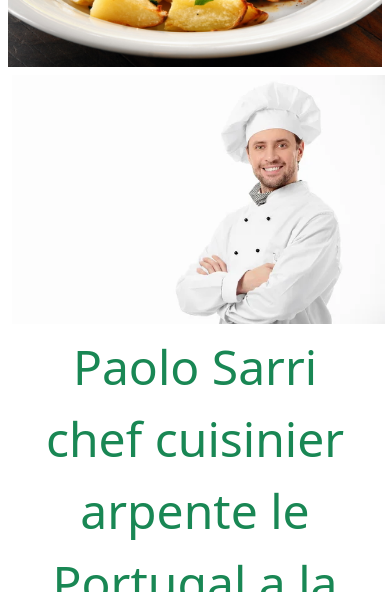
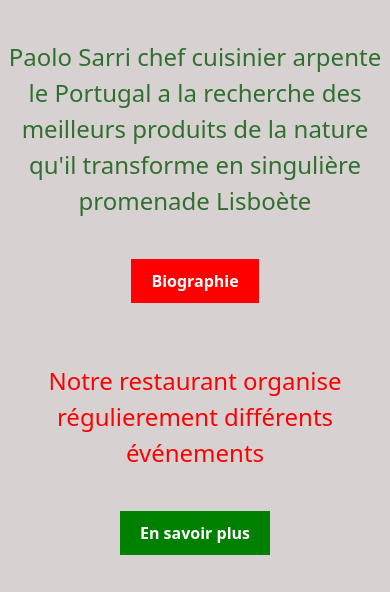
Before and after one commit to Emmanuel60000/projet-restaurant, a PHP site: page / in a window 390 px wide. Shown: the part 1822-2414 px from the top of the page. Run offline with PHP 8.4, Linux system fonts and the light colour scheme; some libraries are stand-ins or nearby versions; some web fonts are replaced.

Commit message:
31/03/2023

```diff
--- a/index.php
+++ b/index.php
@@ -18,13 +18,16 @@ include("models/clients.php");
     <link href="https://cdn.jsdelivr.net/npm/bootstrap@5.1.3/dist/css/bootstrap.min.css" rel="stylesheet" integrity="sha384-1BmE4kWBq78iYhFldvKuhfTAU6auU8tT94WrHftjDbrCEXSU1oBoqyl2QvZ6jIW3" crossorigin="anonymous">
     <link rel="stylesheet" type="text/css" href="https://cdn.jsdelivr.net/jquery.slick/1.8.1/slick.css">
     <link rel="stylesheet" type="text/css" href="https://cdn.jsdelivr.net/jquery.slick/1.8.1/slick-theme.css">
-    <link rel="stylesheet" media="screen" href="https://fontlibrary.org//face/love-me-chain-v2-monospaced" type="text/css"/>    <link rel="stylesheet" href="views/assets/css/style.css">
+    <link rel="stylesheet" media="screen" href="https://fontlibrary.org//face/love-me-chain-v2-monospaced" type="text/css" />
+    <link rel="stylesheet" href="views/assets/css/style.css">
+    <script src="https://cdnjs.cloudflare.com/ajax/libs/gsap/3.7.1/gsap.min.js"></script>
+
     <title>projet restaurant</title>
 </head>
 <header>
     <nav class="nav">
         <div class="main-navlinks">
-            <button class="button" type="button">
+            <button id="menu-btn" class="button" type="button">
                 <span></span>
                 <span></span>
                 <span></span>
@@ -40,7 +43,7 @@ include("models/clients.php");
             <a href="#horaire">Horaires</a>
         </div>
         <div>
-        <a href="index.php?Acceuil"><img class="image" src="views/assets/img/aldenaire2.jpg" alt="logo"></a>
+            <a href="index.php?Acceuil"><img class="image" src="views/assets/img/aldenaire2.jpg" alt="logo"></a>
         </div>
         <div>
             <a class="reservation" href="index.php?reservation">RESERVATION</a>
@@ -73,7 +76,7 @@ if (isset($_GET["Acceuil"])) {
     include_once("views/menu_desserts.php");
 } elseif (isset($_GET["menu_vins"])) {
     include_once("views/menu_vins.php");
-}else{
+} else {
     include_once("views/Acceuil.php");
 }
 ?>
@@ -83,7 +86,7 @@ if (isset($_GET["Acceuil"])) {
 <footer>
     <div class="container-fluid">
         <div class="row">
-            <div class="col-md-4 " ><br>
+            <div class="col-md-4 "><br>
                 <h3 class="adresse">Localisation</h3><br>
                 <p class="adresse">7 rue Jean Racine</p>
                 <p class="adresse">Beauvais</p>
@@ -133,11 +136,12 @@ if (isset($_GET["Acceuil"])) {
 
 </footer>
 <button id="bouton-haut" title="Remonter en haut">
-  <span class="fleche"></span>
+    <span class="fleche"></span>
 </button>
 </body>
 <script src="views/assets/js/test.js"></script>
 <script src="//cdnjs.cloudflare.com/ajax/libs/jquery/2.1.3/jquery.min.js"></script>
 <script src="https://cdn.jsdelivr.net/npm/bootstrap@5.1.3/dist/js/bootstrap.bundle.min.js" integrity="sha384-ka7Sk0Gln4gmtz2MlQnikT1wXgYsOg+OMhuP+IlRH9sENBO0LRn5q+8nbTov4+1p" crossorigin="anonymous"></script>
+<script src="https://polyfill.io/v2/polyfill.min.js?features=IntersectionObserver"></script>
 
 </html>
--- a/views/Acceuil.php
+++ b/views/Acceuil.php
@@ -1,73 +1,76 @@
-<main>
+<body class="body_acceuil">
+
+
+
+
+
+
+    <main class="main_acceuil">
         <div class="main">
             <img class="image2" src="https://images.unsplash.com/photo-1576156740287-3eed61ad5b97?ixlib=rb-4.0.3&ixid=MnwxMjA3fDB8MHxwaG90by1wYWdlfHx8fGVufDB8fHx8&auto=format&fit=crop&w=1470&q=80" alt="photo barrio alto">
-        <h1 class="h1">Le BARRIO ALTO</h1>
-        <h2 class="h2">Réstaurant Portugais</h2>
+            <h1 class="h1" id="title1">Le BARRIO ALTO</h1>
+            <h2 class="h2" id="title2">Réstaurant Portugais</h2>
 
         </div>
         </section>
+
+
         <section>
-        <div class="container-fluid ">
-            <div class="row">
-                <div class="col-md-6 text-danger text-center ">
-
-                    <p class="p1">
+            <div class="section_article">
+                <div class="article_accueil ">
+                    <p class="p1 progressive-text">
                         Le réstaurant vous invite a un voyage au Portugal.Venez dégustez entre amies nos
                         spécialités
                         comme la
                         Francesinha ou le cozido a Portuguesa. <br>Toute l'equipe vous attend pour un agréable
                         moment
                     </p>
-
-
-                    <button class="menu">Menu</button>
-                    <button class="galerie">Galerie</button>
+                    <a href="index.php?menu_presentation"> <button class="menu">Menu</button></a>
+                    <a href="index.php?gallerie"> <button class="galerie">Galerie</button></a>
 
                 </div>
 
-                <div class="col-md-6 p-2">
-                    <img class="img1" src="views/assets/img/francesinha.jpg" alt="Francesinha">
+                <div class="article_accueil ">
+                    <img class="m-0  img1" id="mon-image" src="https://images.unsplash.com/photo-1518779578993-ec3579fee39f?ixlib=rb-4.0.3&ixid=MnwxMjA3fDB8MHxwaG90by1wYWdlfHx8fGVufDB8fHx8&auto=format&fit=crop&w=1470&q=80" alt="Francesinha">
 
                 </div>
+            </div>
+
+
+        </section>
+        <section>
+
+            <div class="section_article">
+                <div class="article_accueil ">
+                    <img class="m-0 img2" id="mon-image" src="https://images.unsplash.com/photo-1581349485608-9469926a8e5e?ixlib=rb-4.0.3&ixid=MnwxMjA3fDB8MHxwaG90by1wYWdlfHx8fGVufDB8fHx8&auto=format&fit=crop&w=1528&q=80" alt="cuisinier">
+                </div>
+                <div class="article_accueil ">
+                    <p class="p2 progressive-text">
+                        Paolo Sarri chef cuisinier arpente le Portugal a la recherche des meilleurs produits de la
+                        nature qu'il
+                        transforme en singulière promenade Lisboète
+                    </p>
+                    <a href="index.php?biographie"><button class="biographie">Biographie</button></a>
                 </div>
             </div>
 
         </section>
-    <section>
-        <div class="container-fluid">
-            <div class="row">
-                <div class="col-md-6 ">
-                    <img class="img2" src="views/assets/img/cuisinier.jpg" alt="cuisinier">
-                </div>
-                <div class="col-md-6 text-success text-center">
-                    <p class="p2">
-                        Paolo Sarri chef cuisinier arpente le Portugal a la recherche des meilleurs produits de la
-                        nature qu'il
-                        transforme en singulière promenade Lisboète
-                    </p>
-                    <button class="biographie">Biographie</button>
-                </div>
-            </div>
-        </div>
         </section>
-    <section class="section1">
-        <div class="container-fluid ">
-            <div class="row">
-                <div class="col-md-6 text-center text-danger  ">
-                    <h1 class="evenement">Evénements</h1>
-                    <p class="p1">
+        <div class="section_article">
+            <div class="article_accueil   ">
+                <p class="p1 progressive-text">
                     Notre restaurant organise régulierement
                     différents événements
                 </p>
-                    <button class="ensavoirplus">En savoir plus</button>
+                <a href="index.php?evenements"><button class="ensavoirplus">En savoir plus</button></a>
             </div>
 
-                <div class="col-md-6">
-                    <img class="img3" src="views/assets/img/menu-mariage-repas-de-mariage.jpg" alt="marriage">
+            <div class="article_accueil">
+                <img class=" m-0 img3" id="mon-image" src="https://images.unsplash.com/photo-1595311229337-9b538bd7fdb4?ixlib=rb-4.0.3&ixid=MnwxMjA3fDB8MHxwaG90by1wYWdlfHx8fGVufDB8fHx8&auto=format&fit=crop&w=1374&q=80" alt="marriage">
 
             </div>
         </div>
-        </div>
+
 
         </section>
 
--- a/views/assets/css/style.css
+++ b/views/assets/css/style.css
@@ -1,11 +1,19 @@
 /* Réinitialise les marges et les paddings pour tous les éléments */
-* {
+* ::after ::before {
     margin: 0;
     padding: 0;
     box-sizing: border-box;
 }
 
-/* STYLE POUR LA PAGE D'ACCEUIL */
+
+
+/* STYLE POUR LA NAVBAR */
+
+.main_acceuil {
+    background-color: #d8d1d1;
+}
+
+
 
 /* Style pour la barre de navigation */
 .nav {
@@ -38,9 +46,10 @@
     display: block;
     width: 100%;
     height: 2px;
-    background: aliceblue;
+    background: rgb(196, 12, 12);
     position: absolute;
-}
+}*
+
 
 /* Style pour la première barre horizontale du bouton de menu */
 .button span:nth-child(1) {
@@ -54,7 +63,7 @@
 
 /* Style pour les barres horizontales du bouton de menu lorsque le menu est ouvert */
 .button.open span:nth-child(1) {
-    transform: translate(0) rotate(45deg)
+    transform: translate(0) rotate(45deg);
 }
 
 /* Style pour la deuxième barre horizontale du bouton de menu lorsque le menu est ouvert */
@@ -66,7 +75,7 @@
 
 /* Style pour la troisième barre horizontale du bouton de menu lorsque le menu est ouvert */
 .button.open span:nth-child(3) {
-    transform: translate(0) rotate(-45deg)
+    transform: translate(0) rotate(-45deg);
 }
 
 /* Style pour les boutons de la barre de navigation */
@@ -172,6 +181,7 @@
 .image2 {
     height: 40em;
     width: 100%;
+
 }
 
 /* style pour le titre h1 le barrio alto */
@@ -186,12 +196,13 @@
     text-align: center;
     width: 100%;
     font-size: 6em;
-    font-family: 'LoveMeChainV2MonoLight',sans-serif;
+    font-family: 'LoveMeChainV2MonoLight', sans-serif;
     font-weight: normal;
     font-style: normal;
     text-shadow: 3px 3px;
     color: #b30000;
 }
+
 .h2 {
     position: absolute;
     top: 80%;
@@ -201,75 +212,104 @@
     text-align: center;
     width: 100%;
     font-size: 3em;
-    font-family: 'LoveMeChainV2MonoLight',sans-serif;
+    font-family: 'LoveMeChainV2MonoLight', sans-serif;
     font-weight: normal;
     font-style: normal;
     text-shadow: 3px 3px;
     color: #b30000;
 }
 
+/* STYLE POUR LA PAGE D'ACCEUIL */
 
-
-/* style por l'image 1 */
-.img1 {
-    width: 100%;
-    height: 100%;
-}
-
-/* style pour le lien des menus */
-.menu {
-    margin-top: 15%;
-    background-color: goldenrod;
-    color: red;
-    border: none
-}
-
-/* style pour le lien des galerie photos */
-.galerie {
-
-    background-color: goldenrod;
-    color: red;
-    border: none;
-}
-
-/* style pour le paragraphe numero 1 */
-.p1 {
-    text-align: center;
-    font-size: 2.5em;
-    padding: 2%;
+.section_article {
+    display: flex;
+    flex-wrap: wrap;
+    justify-content: space-between;
 
   }
 
-/* style pour l'image numero 2 */
-.img2 {
-    width: 102%;
-    height: 100%;
+  .article_accueil {
+    flex-basis: calc(50% );
+    display: flex;
+    flex-direction: column;
+    justify-content: center;
+    align-items: center;
   }
 
-/* style pour le paragraphe numero 2 */
-.p2 {
+  .img1,
+  .img2,
+  .img3 {
+    width: 100%;
+    height:40rem;
+
+  }
+  .menu,
+  .galerie,
+  .ensavoirplus {
+    margin-top: auto;
+    margin-bottom: 1em;
+    background-color: green;
+    border: none;
+    color: white;
+    padding: 10px 20px;
     text-align: center;
-    font-size: 3em;
-    padding: 2%;
+    text-decoration: none;
+    display: inline-block;
+    font-size: 16px;
+    font-weight: bold;
+    margin-top: 30px;
+  }
+  .biographie{
+    margin-top: auto;
+    margin-bottom: 1em;
+    background-color: red;
+    border: none;
+    color: white;
+    padding: 10px 20px;
+    text-align: center;
+    text-decoration: none;
+    display: inline-block;
+    font-size: 16px;
+    font-weight: bold;
+    margin-top: 30px;
   }
 
-/* style pour le lien de la biographie */
-.biographie {
-    margin-top: 10%;
-    background-color: goldenrod;
-    color: green;
-    border: none;
+
+  .p1
+   {
+    margin: 20px 0;
+    text-align: center;
+    font-size: 2em;
+    color: red;
+  }
+  .p2{
+    margin: 20px 0;
+    text-align: center;
+    font-size: 2em;
+    color: #2f702f;
   }
 
-/* syle pour l'image numero 3 */
-.img3 {
-    width: 100%;
-    height: 99%;
+  .body_acceuil{
+      overflow-x: hidden;
+    /* cache la barre de défilement horizontale */
   }
 
 /* style pour les titres h3 */
-h3 {
+/* h3 {
     text-align: center;
+} */
+
+
+
+  .progressive-text {
+    opacity: 0;
+    transform: translateY(100px);
+    transition: opacity 2s, transform 1.5s;
+  }
+
+  .progressive-text.active {
+    opacity: 1;
+    transform: translateY(0);
   }
 
 
@@ -295,22 +335,11 @@ h3 {
     margin-top: 2em;
 }
 
-/* style pour le lien en savoir plus  */
-.ensavoirplus {
-    margin-top: 15%;
-    color: red;
-    border: none;
-    background-color: goldenrod;
-}
 
-/* style pour le lien evenement  */
-.evenement {
-    padding: 10%;
-}
 
 /* style pour le footer */
 footer {
-    background-color: #d1c2c2;
+    background-color: #7a7575;
     ;
 }
 
@@ -363,7 +392,8 @@ footer {
     width: 100%;
     height: 45vw;
 }
-.main_ml_h1{
+
+.main_ml_h1 {
     text-align: center;
     color: #2f702f;
     font-size: 3em;
@@ -1038,3 +1068,91 @@ input[type="submit"]:hover {
         width: 4em;
     }
 }
+
+/* media querie pour la page d'acceuil */
+
+
+@media (max-width: 768px) {
+
+    /* règles pour les écrans de taille inférieure à 768px */
+    .h1 {
+        top: 30%;
+        /* nouvelle position verticale pour h1 */
+        font-size: 4em;
+        /* réduction de la taille de police pour h1 */
+    }
+
+    .h2 {
+        top: 60%;
+        /* nouvelle position verticale pour h2 */
+        font-size: 3em;
+        /* réduction de la taille de police pour h2 */
+    }
+}
+
+/* media queries pour la galerie */
+
+@media only screen and (max-width: 768px) {
+
+    /* réduire la taille des images miniatures pour qu'elles s'adaptent aux petits écrans */
+    .thumbnails img {
+        width: 70px;
+        height: 70px;
+    }
+
+    /* ajuster la taille de l'image agrandie pour qu'elle s'adapte à la largeur de l'écran */
+    .preview img {
+        width: 100%;
+        height: auto;
+    }
+}
+
+@media only screen and (max-width: 480px) {
+
+    /* réduire la taille des images miniatures pour qu'elles s'adaptent aux petits écrans */
+    .thumbnails img {
+        width: 30px;
+        height: 30px;
+    }
+}
+
+
+
+
+
+
+/* media queries pour la page d'accueil */
+
+
+@media screen and (max-width: 768px) {
+
+    .section_article {
+      flex-direction: column;
+    }
+
+    .article_accueil {
+      flex-basis: 100%;
+      text-align: center;
+      margin-bottom: 20px;
+    }
+
+    .img1,
+    .img2,
+    .img3 {
+      height: auto;
+    }
+
+    .menu,
+    .galerie,
+    .ensavoirplus,
+    .biographie {
+      margin-top: 20px;
+      margin-bottom: 20px;
+    }
+
+    .p1,
+    .p2 {
+      font-size: 1.5em;
+    }
+
+  }
--- a/views/assets/js/test.js
+++ b/views/assets/js/test.js
@@ -9,8 +9,10 @@ const toggleNav = e => {
 
 buttonToggler.addEventListener("click", toggleNav)
 
-
-
+// document.getElementById('menu-btn').addEventListener('click', function() {
+//   document.querySelector('.navlinks-container').classList.toggle('open');
+//   document.querySelector('.button').classList.toggle('open');
+// });
 
 // js pour la gallerie d'image
 const thumbnails = document.querySelectorAll('.thumbnails img');
@@ -71,3 +73,38 @@ top: 0,
 behavior: "smooth"
 });
 });
+
+
+
+
+// Créer une timeline
+var tl = gsap.timeline();
+
+// Ajouter l'animation pour le titre h1
+tl.fromTo("#title1", { x: "100%" }, { x: "0%", duration: 2 });
+
+// Ajouter l'animation pour le titre h2
+tl.fromTo("#title2", { x: "100%" }, { x: "0%", duration: 2 }, "-=0.5");
+
+
+
+
+
+
+
+// sélectionnez les éléments à observer
+const progressiveTextElements = document.querySelectorAll('.progressive-text');
+
+// configurez l'observateur
+const observer = new IntersectionObserver((entries) => {
+  entries.forEach((entry) => {
+    if (entry.isIntersecting) {
+      entry.target.classList.add('active');
+    }
+  });
+});
+
+// ajoutez chaque élément à observer à l'observateur
+progressiveTextElements.forEach((element) => {
+  observer.observe(element);
+});
--- a/views/gallerie.php
+++ b/views/gallerie.php
@@ -1,6 +1,6 @@
 <body>
 
-<h1 class="h1_gallerie" >Galerie de Photos </h1>
+  <h1 class="h1_gallerie">Galerie de Photos </h1>
 
   <div class="gallery">
     <div class="thumbnails">
```
Also changed, not shown: controllers/reservationCTRL.php (+35 -2 lines). Lines whose indentation alone changed are shown as unchanged.
